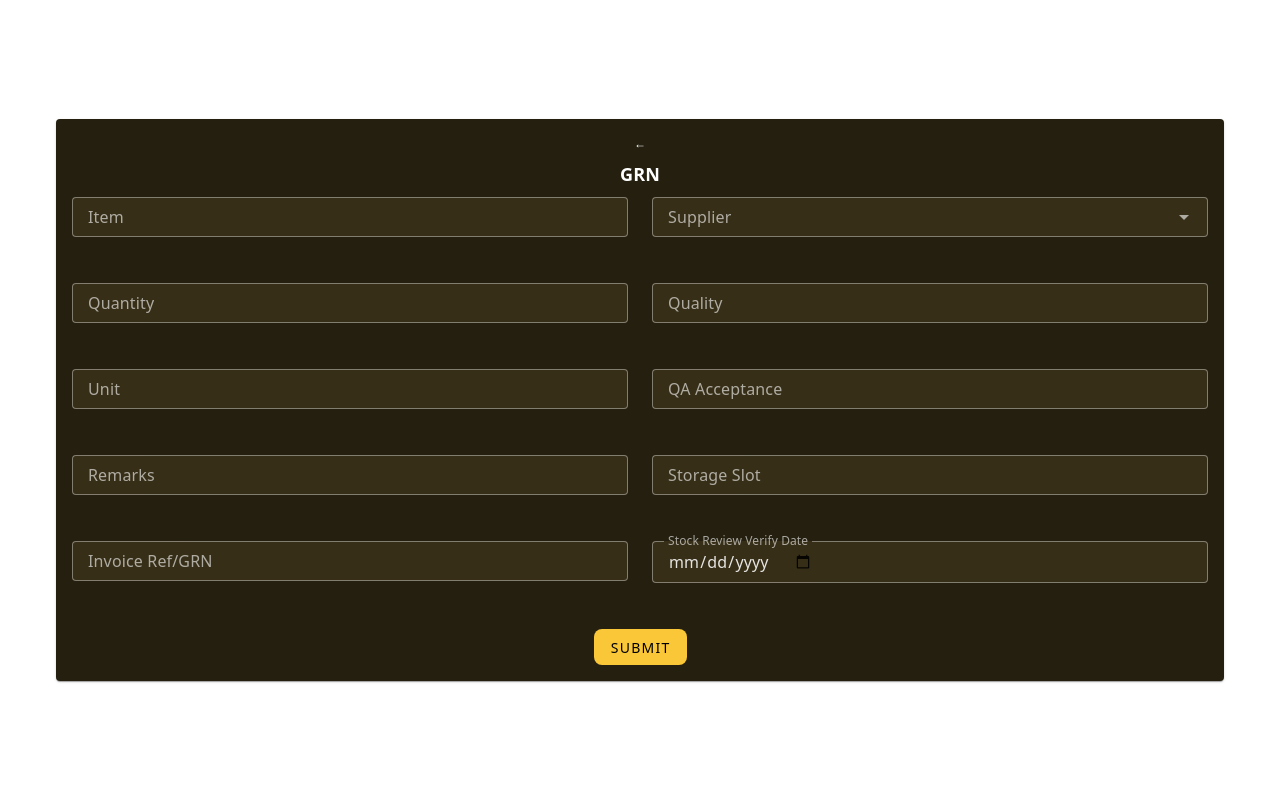
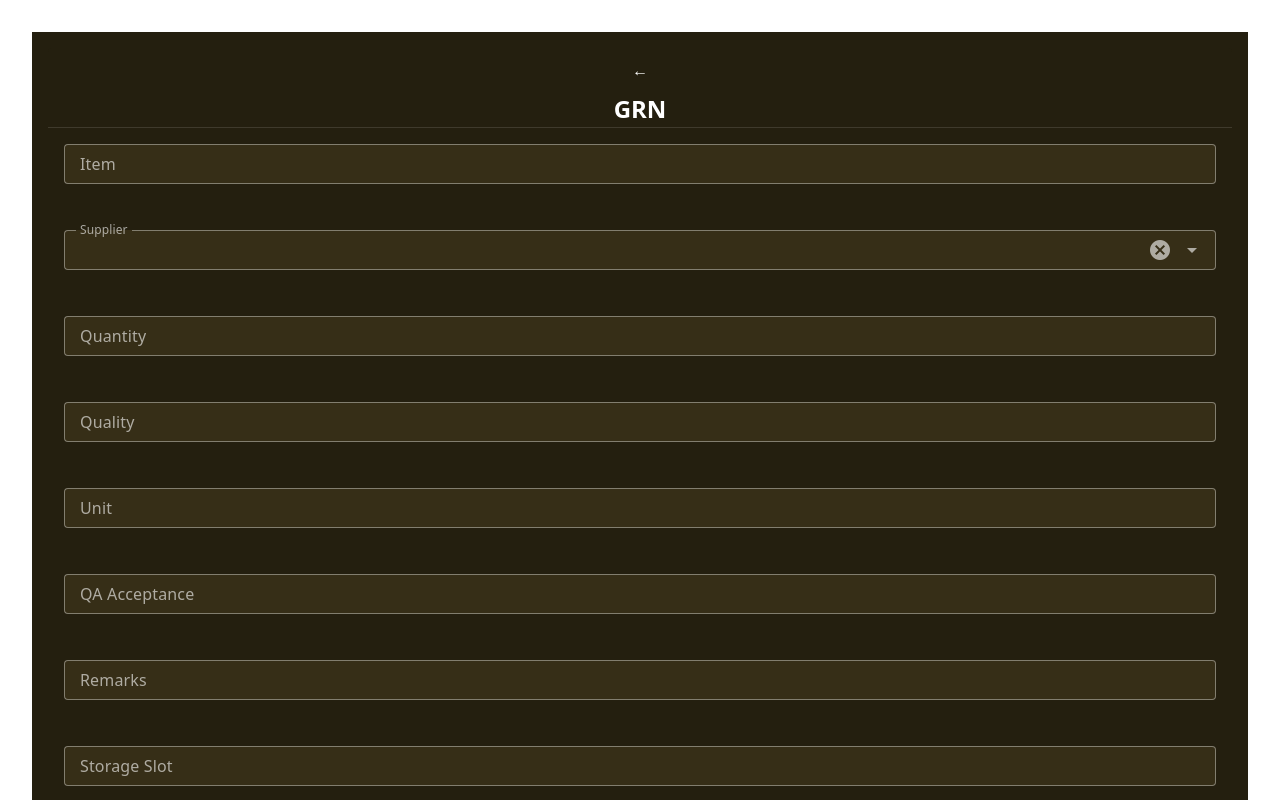
Before and after one commit to Ruukshan/tcjlk-pms, a Vue app: page / in a window 1280 px wide. Shown: the top 800 px of the page. Built offline with nearby package versions, Linux system fonts and the light colour scheme; no server answers.

Commit message:
Integrate form with firebase. set loading state to submit button.

```diff
--- a/package.json
+++ b/package.json
@@ -9,6 +9,7 @@
     "preview": "vite preview"
   },
   "dependencies": {
+    "firebase": "^12.2.1",
     "vue": "^3.5.18",
     "vuetify": "^3.9.7"
   },
--- a/src/App.vue
+++ b/src/App.vue
@@ -1,5 +1,7 @@
 <template>
-    <TjcGrnPage />
+    <v-app>
+        <TjcGrnPage />
+    </v-app>
 </template>
 
 <script setup>
@@ -7,5 +9,4 @@ import TjcGrnPage from "./views/TjcGrnPage.vue";
 </script>
 
 <style scoped>
-
 </style>
--- a/src/plugins/vuetify.ts
+++ b/src/plugins/vuetify.ts
@@ -19,12 +19,18 @@ export default createVuetify({
           secondary: "#362E17",
           button: "#FAC738",
           error: "#ff0000ff",
-          background: "#FFFFFF",
+          background: "#241F0F"
         },
       },
     },
   },
   defaults: {
+    VContainer: {
+        class: 'bg-primary',
+    },
+    VCard: {
+        color: 'primary',
+    },
     VBtn: {
         rounded: 'lg',
         color: 'button',
@@ -33,7 +39,7 @@ export default createVuetify({
     VTextField: {
         variant: 'outlined',
         density: 'compact',
-        baseColor: 'background',
+        baseColor: 'white',
         bgColor: 'secondary',
         clearable: true,
     },
--- a/src/views/TjcGrnPage.vue
+++ b/src/views/TjcGrnPage.vue
@@ -1,89 +1,122 @@
 <template>
-    <v-container>
-        <v-card color="primary">
-            <v-card-title>
-                <NavBar title="GRN "/>
-            </v-card-title>
+    <v-main class="bg-primary">
+        <v-container fluid>
+            <v-card elevation="0">
+                <Navbar title="GRN "/>
+                <v-divider></v-divider>
                 <v-card-text>
-                <v-form ref="form">
+                    <v-form ref="form" v-model="valid">
                         <v-row justify="center">
-                        <v-col cols="12" md="6">
+                            <v-col cols="12" md="12">
                                 <v-text-field
                                     label="Item"
                                     :rules="itemRules"
+                                    v-model="formData.item"
                                 ></v-text-field>
                             </v-col>
-                        <v-col cols="12" md="6">
+                            <v-col cols="12" md="12">
                                 <v-select
                                     label="Supplier"
                                     :items="suppliers"
                                     :rules="supplierRules"
+                                    v-model="formData.supplier"
                                 ></v-select>
                             </v-col>
-                        <v-col cols="12" md="6">
+                            <v-col cols="12" md="12">
                                 <v-text-field
                                     label="Quantity"
                                     :rules="quantityRules"
+                                    v-model="formData.quantity"
                                 ></v-text-field>
                             </v-col>
-                        <v-col cols="12" md="6">
+                            <v-col cols="12" md="12">
                                 <v-text-field
                                     label="Quality"
                                     :rules="qualityRules"
+                                    v-model="formData.quality"
                                 ></v-text-field>
                             </v-col>
-                        <v-col cols="12" md="6">
+                            <v-col cols="12" md="12">
                                 <v-text-field
                                     label="Unit"
                                     :rules="unitRules"
+                                    v-model="formData.unit"
                                 ></v-text-field>
                             </v-col>
-                        <v-col cols="12" md="6">
+                            <v-col cols="12" md="12">
                                 <v-text-field
                                     label="QA Acceptance"
                                     :rules="qaAcceptanceRules"
+                                    v-model="formData.qaAcceptance"
                                 ></v-text-field>
                             </v-col>
-                        <v-col cols="12" md="6">
+                            <v-col cols="12" md="12">
                                 <v-text-field
                                     label="Remarks"
+                                    v-model="formData.remarks"
                                 ></v-text-field>
                             </v-col>
-                        <v-col cols="12" md="6">
+                            <v-col cols="12" md="12">
                                 <v-text-field
                                     label="Storage Slot"
                                     :rules="storageSlotRules"
+                                    v-model="formData.storageSlot"
                                 ></v-text-field>
                             </v-col>
-                        <v-col cols="12" md="6">
+                            <v-col cols="12" md="12">
                                 <v-text-field
                                     label="Invoice Ref/GRN"
                                     :rules="invoiceRefRules"
+                                    v-model="formData.invoiceRef"
                                 ></v-text-field>
                             </v-col>
-                        <v-col cols="12" md="6">
+                            <v-col cols="12" md="12">
                                 <v-text-field
                                     label="Stock Review Verify Date"
                                     type="date"
                                     :rules="stockReviewVerifyDateRules"
+                                    v-model="formData.stockReviewVerifyDate"
                                 ></v-text-field>
                             </v-col>
-                        <v-col cols="12" md="6">
-                            <v-btn @click="submit">Submit</v-btn>
+                            <v-col cols="12" md="12">
+                                <v-btn
+                                    :disabled="!valid"
+                                    :loading="isSubmitting"
+                                    @click="confirmSubmit"
+                                >Submit</v-btn>
                             </v-col>
                         </v-row>
                     </v-form>
                 </v-card-text>
             </v-card>
         </v-container>
+    </v-main>
 </template>
 
 <script setup>
-import NavBar from "../components/Navbar.vue";
-import { ref } from 'vue';
+import Navbar from "../components/Navbar.vue";
+import { ref, computed } from 'vue';
+import { collection, addDoc } from 'firebase/firestore';
+import { db } from '../services/firebase';
 
-//
+// Form reference and validation state
 const form = ref(null);
+const valid = ref(false);
+const isSubmitting = ref(false);
+
+// Form data
+const formData = ref({
+    item: '',
+    supplier: '',
+    quantity: '',
+    quality: '',
+    unit: '',
+    qaAcceptance: '',
+    remarks: '',
+    storageSlot: '',
+    invoiceRef: '',
+    stockReviewVerifyDate: '',
+})
 
 // sample select items
 const suppliers = [
@@ -102,6 +135,7 @@ const supplierRules = [
 
 const quantityRules = [
     v => !!v || 'Quantity is required',
+    v => /^[0-9]+$/.test(v) || 'Quantity must be a number',
 ]
 
 const qualityRules = [
@@ -128,12 +162,42 @@ const stockReviewVerifyDateRules = [
     v => !!v || 'Stock Review Verify Date is required',
 ]
 
-const submit = () => {
-    if (form.value.validate()) {
-        // Submit form data
+// Reset form data
+const resetForm = () => {
+    formData.value = {
+        item: '',
+        supplier: '',
+        quantity: '',
+        quality: '',
+        unit: '',
+        qaAcceptance: '',
+        remarks: '',
+        storageSlot: '',
+        invoiceRef: '',
+        stockReviewVerifyDate: '',
+    };
+    form.value.resetValidation();
+}
+
+// submit form
+const confirmSubmit = async () => {
+    if (!form.value.validate()) return;
+
+    isSubmitting.value = true;
+    try {
+        await addDoc(collection(db, 'grn'), formData.value);
+        console.log('Document written with ID: ');
+        resetForm();
+    } catch (e) {
+        console.error('Error adding document: ', e);
+    } finally {
+        isSubmitting.value = false;
     }
 }
+
 </script>
 
+
 <style scoped>
+
 </style>
```
Also changed, not shown: 1 other file (tests, documents, lock files or other folders). Lines whose indentation alone changed are shown as unchanged.
